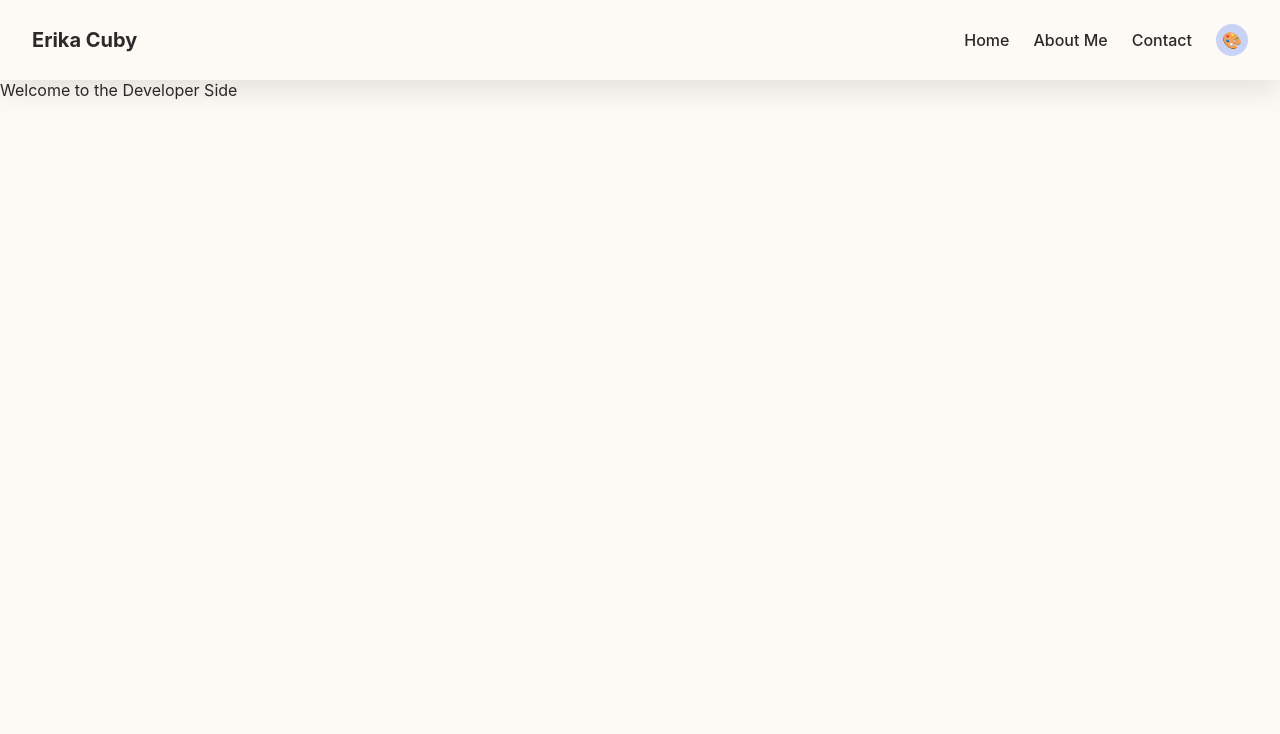
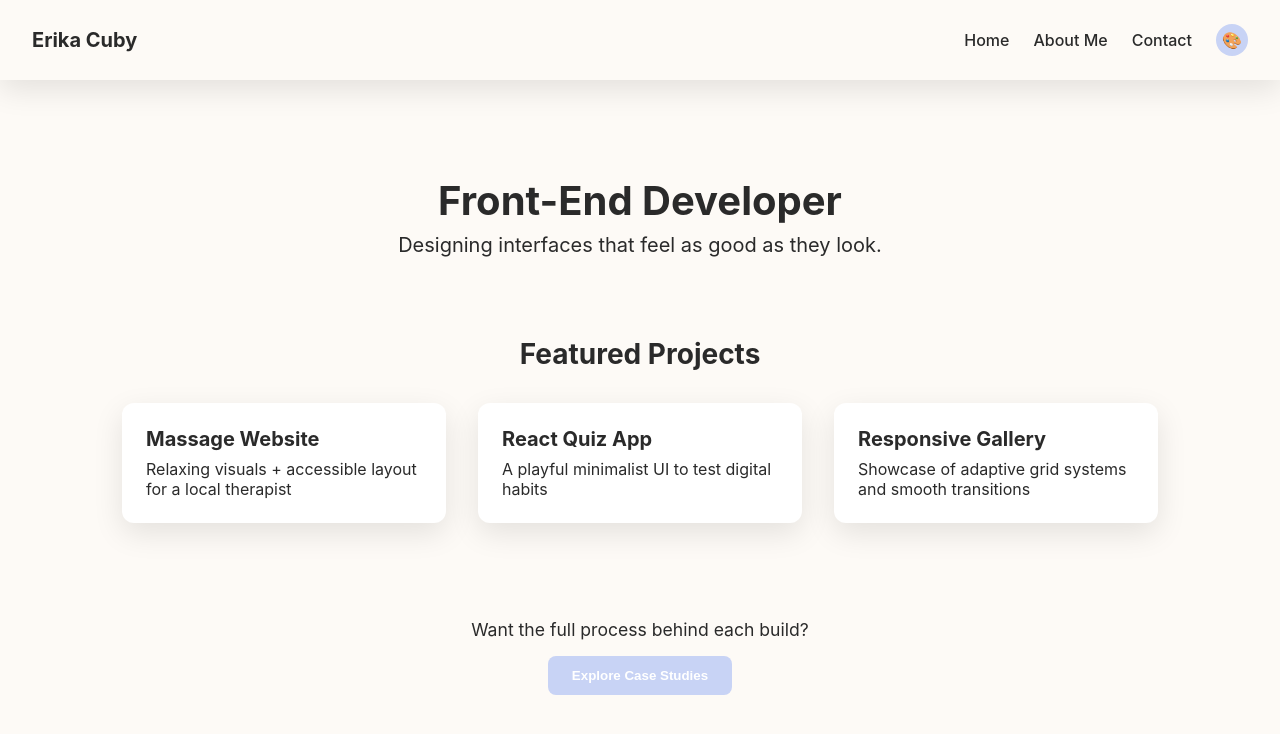
Before and after one commit to ErikaCuby/ek-web-portfolio, a React (Vite) app: page /developer in a window 1280 px wide. Shown: the top 734 px of the page. Built offline with nearby package versions, Linux system fonts and the light colour scheme; the HTML template or start-up script is replaced by a standard one.

Commit message:
Created a mock-up for the Developers page

```diff
--- /dev/null
+++ b/src/pages/Developer.css
@@ -0,0 +1,91 @@
+/* Page base */
+.developer-page {
+  background-color: var(--bg-color);
+  color: var(--text-color);
+  padding-bottom: 4rem;
+}
+
+/* Hero section */
+.hero-section {
+  text-align: center;
+  padding: 6rem 2rem 3rem;
+}
+
+.hero-text h1 {
+  font-size: 2.5rem;
+  font-weight: 700;
+  margin-bottom: 0.5rem;
+}
+
+.hero-text p {
+  font-size: 1.25rem;
+  color: var(--text-muted);
+}
+
+/* Projects Section */
+.featured-projects {
+  max-width: 1100px;
+  margin: 0 auto;
+  padding: 2rem 2rem;
+}
+
+.featured-projects h2 {
+  font-size: 1.75rem;
+  margin-bottom: 2rem;
+  text-align: center;
+}
+
+.project-grid {
+  display: grid;
+  grid-template-columns: repeat(auto-fit, minmax(260px, 1fr));
+  gap: 2rem;
+}
+
+.project-card {
+  background-color: white;
+  border-radius: 12px;
+  padding: 1.5rem;
+  box-shadow: var(--shadow);
+  transition: transform 0.3s ease, box-shadow 0.3s ease;
+}
+
+.project-card:hover {
+  transform: translateY(-8px);
+  box-shadow: 0 12px 24px rgba(0, 0, 0, 0.1);
+}
+
+.project-card h3 {
+  font-size: 1.25rem;
+  margin-bottom: 0.5rem;
+}
+
+.project-card p {
+  font-size: 1rem;
+  color: var(--text-muted);
+}
+
+/* CTA */
+.case-study-cta {
+  text-align: center;
+  margin-top: 4rem;
+}
+
+.case-study-cta p {
+  font-size: 1.1rem;
+  margin-bottom: 1rem;
+}
+
+.case-study-cta button {
+  padding: 0.75rem 1.5rem;
+  background-color: var(--accent-color-code);
+  color: white;
+  border: none;
+  border-radius: 8px;
+  font-weight: 600;
+  cursor: pointer;
+  transition: background-color 0.3s ease;
+}
+
+.case-study-cta button:hover {
+  background-color: var(--accent-color-art);
+}
--- a/src/pages/Developer.jsx
+++ b/src/pages/Developer.jsx
@@ -1,10 +1,43 @@
+// Portfolio Developer Section Mockup (React structure with layout)
+
+import React from "react";
 import Navbar from "../components/Navbar";
+import "./Developer.css";
 
 const Developer = () => {
   return (
-    <div className="page page-developer">
+    <div className="developer-page">
       <Navbar />
-      <div className="content">Welcome to the Developer Side</div>
+
+      <header className="hero-section">
+        <div className="hero-text">
+          <h1>Front-End Developer</h1>
+          <p>Designing interfaces that feel as good as they look.</p>
+        </div>
+      </header>
+
+      <section className="featured-projects">
+        <h2>Featured Projects</h2>
+        <div className="project-grid">
+          <div className="project-card">
+            <h3>Massage Website</h3>
+            <p>Relaxing visuals + accessible layout for a local therapist</p>
+          </div>
+          <div className="project-card">
+            <h3>React Quiz App</h3>
+            <p>A playful minimalist UI to test digital habits</p>
+          </div>
+          <div className="project-card">
+            <h3>Responsive Gallery</h3>
+            <p>Showcase of adaptive grid systems and smooth transitions</p>
+          </div>
+        </div>
+      </section>
+
+      <section className="case-study-cta">
+        <p>Want the full process behind each build?</p>
+        <button>Explore Case Studies</button>
+      </section>
     </div>
   );
 };
```
